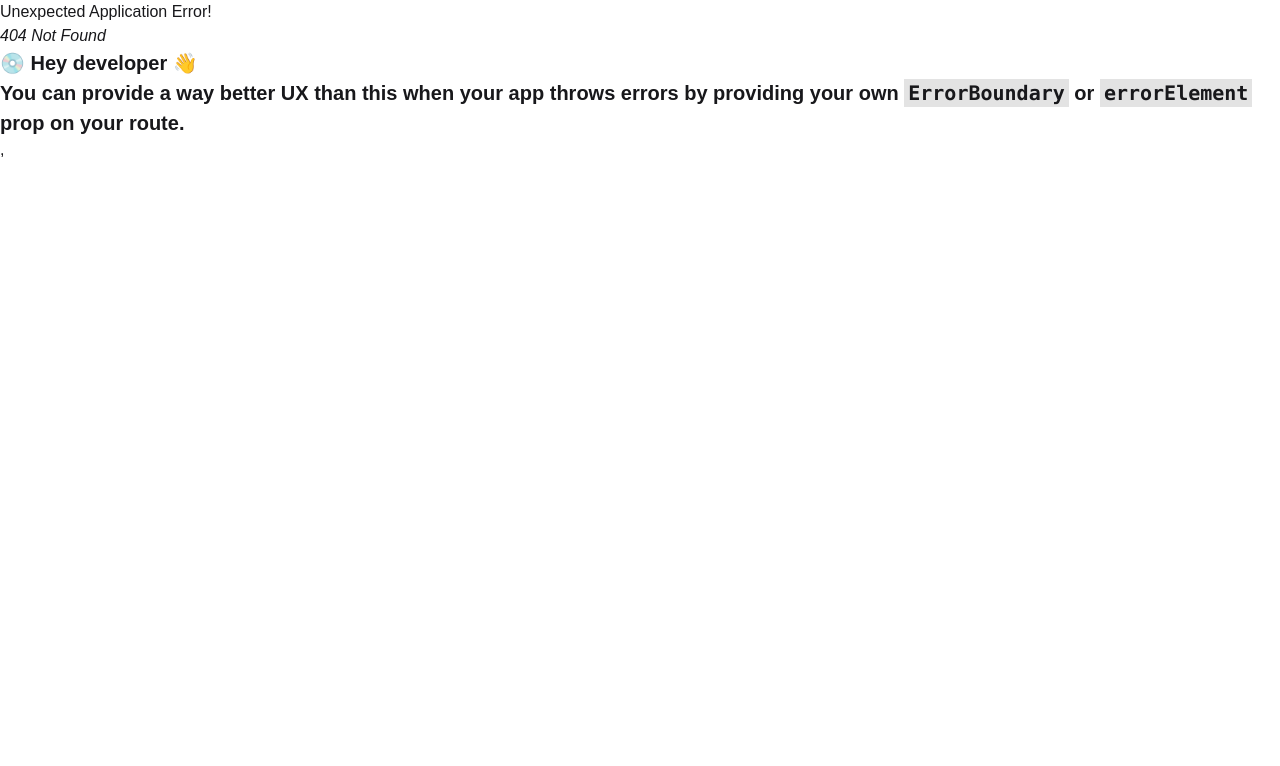
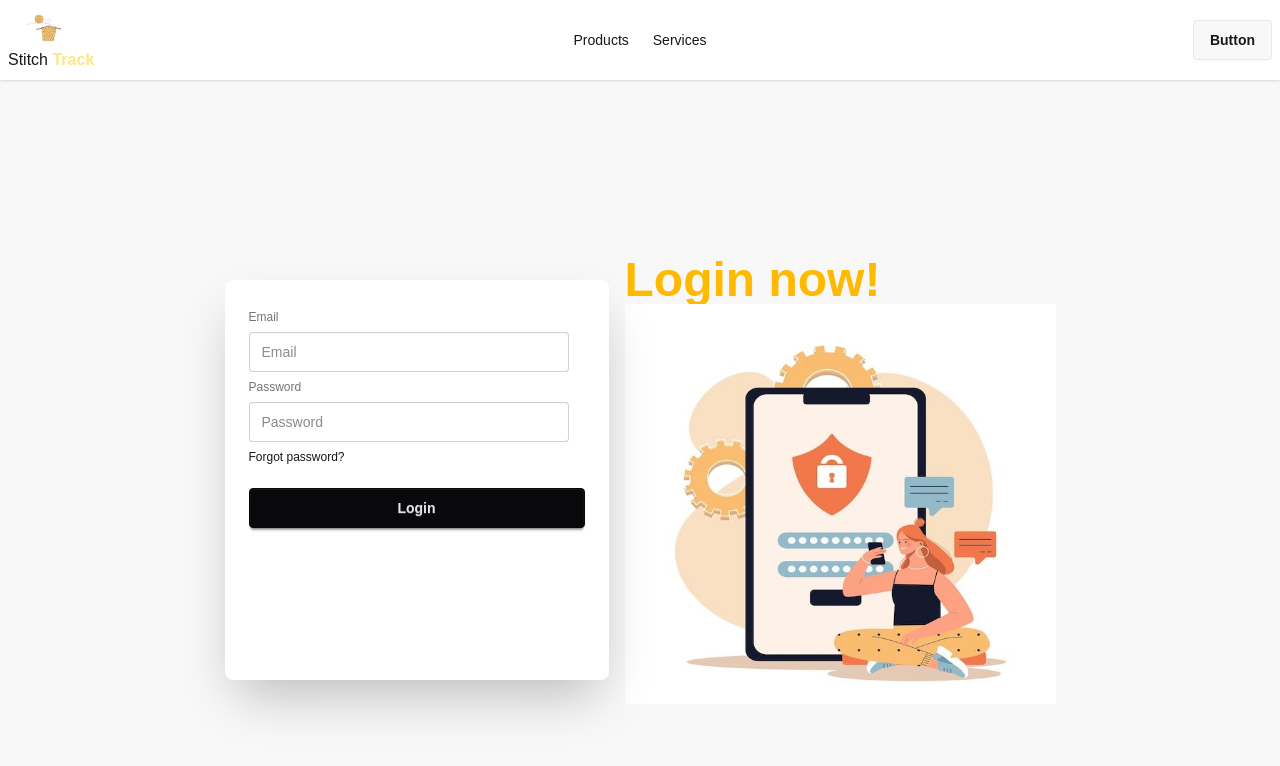
Before and after one commit to sahaantara-ops/stitch-client-update, a React (Vite) app: page /Register in a window 1280 px wide. Before the commit this address had no page. Shown: the top 766 px of the page. Built offline with nearby package versions, Linux system fonts and the light colour scheme.

Commit message:
Added authentication Layout

```diff
--- /dev/null
+++ b/src/Layouts/AuthLayout.jsx
@@ -0,0 +1,21 @@
+import React from 'react';
+import Navbar from '../Pages/Shared/Navbar/Navbar';
+import { Outlet } from 'react-router';
+
+const AuthLayout = () => {
+    return (
+        <div>
+            <Navbar></Navbar>
+            <div>
+                <div>
+                    <Outlet></Outlet>
+                </div>
+                 <div>
+
+                 </div>
+            </div>
+        </div>
+    );
+};
+
+export default AuthLayout;
--- /dev/null
+++ b/src/Pages/Auth/Login/Login.jsx
@@ -0,0 +1,29 @@
+import React from 'react';
+import image from '../../../assets/login object.jpg'
+const Login = () => {
+    return (
+
+    <div className="hero bg-base-200 min-h-screen">
+  <div className="hero-content flex-col lg:flex-row-reverse">
+    <div className="text-center lg:text-left">
+      <h1 className="text-5xl font-bold text-amber-400">Login now!</h1>
+      <img src={image} className='h-100 w-140'/>
+    </div>
+    <div className="card  h-100 bg-base-100 w-full max-w-sm shrink-0 shadow-2xl">
+      <div className="card-body">
+        <fieldset className="fieldset">
+          <label className="label">Email</label>
+          <input type="email" className="input" placeholder="Email" />
+          <label className="label">Password</label>
+          <input type="password" className="input" placeholder="Password" />
+          <div><a className="link link-hover">Forgot password?</a></div>
+          <button className="btn btn-neutral mt-4">Login</button>
+        </fieldset>
+      </div>
+    </div>
+  </div>
+</div>
+    );
+};
+
+export default Login;
--- /dev/null
+++ b/src/Pages/Auth/Register/Register.jsx
@@ -0,0 +1,35 @@
+import React from 'react';
+import image from '../../../assets/Register.jpg'
+
+const Register = () => {
+    return (
+       <div>
+        <form>
+           <div className="hero bg-base-200 min-h-screen">
+            <div className="hero-content flex-col lg:flex-row-reverse">
+              <div className="text-center lg:text-left">
+                <h1 className="text-5xl font-bold text-amber-400">Login now!</h1>
+                <img src={image} className='h-100 w-140'/>
+              </div>
+              <div className="card  h-100 bg-base-100 w-full max-w-sm shrink-0 shadow-2xl">
+                <div className="card-body">
+                  <fieldset className="fieldset">
+                    <label className="label">Email</label>
+                    <input type="email" className="input" placeholder="Email" />
+                    <label className="label">Password</label>
+                    <input type="password" className="input" placeholder="Password" />
+                    <div><a className="link link-hover">Forgot password?</a></div>
+                    <button className="btn btn-neutral mt-4">Login</button>
+                  </fieldset>
+                </div>
+              </div>
+            </div>
+          </div>
+        </form>
+       </div>
+
+
+    );
+};
+
+export default Register;
--- a/src/Routes/Router.jsx
+++ b/src/Routes/Router.jsx
@@ -2,6 +2,9 @@
 import { createBrowserRouter } from "react-router";
 import RootLayout from "../Layouts/RootLayout";
 import Home from "../Pages/Home/Home/Home";
+import AuthLayout from "../Layouts/AuthLayout";
+import Login from "../Pages/Auth/Login/Login";
+import Register from "../Pages/Auth/Register/Register";
 
 export const router = createBrowserRouter([
   {
@@ -15,4 +18,19 @@ export const router = createBrowserRouter([
       }
     ]
   },
+  {
+    path:"/",
+    Component:AuthLayout,
+    children:[
+      {
+        path:'login',
+        Component:Login,
+
+      },
+      {
+        path:'Register',
+        Component:Register,
+      }
+    ]
+  }
 ]);
```
Also changed, not shown: src/assets/Register.jpg (added), src/assets/login object.jpg (added), src/index.css (line endings or trailing spaces).
